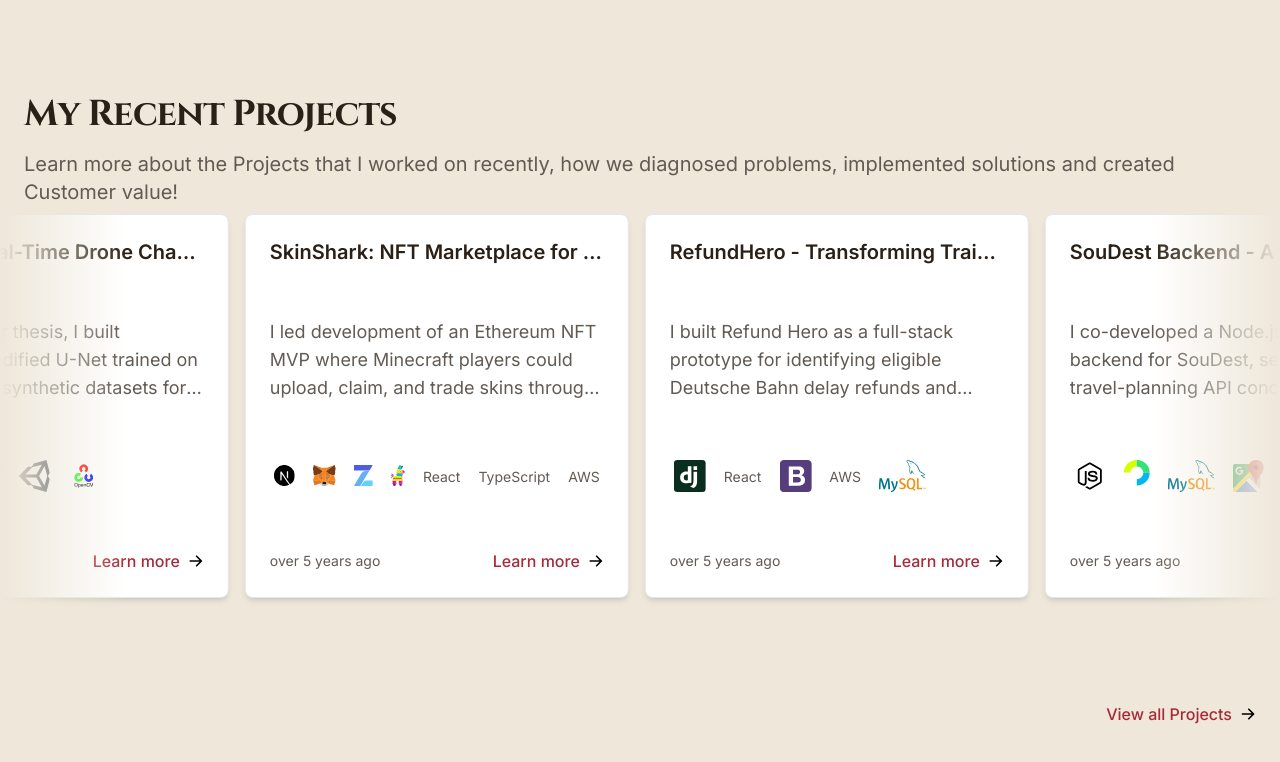
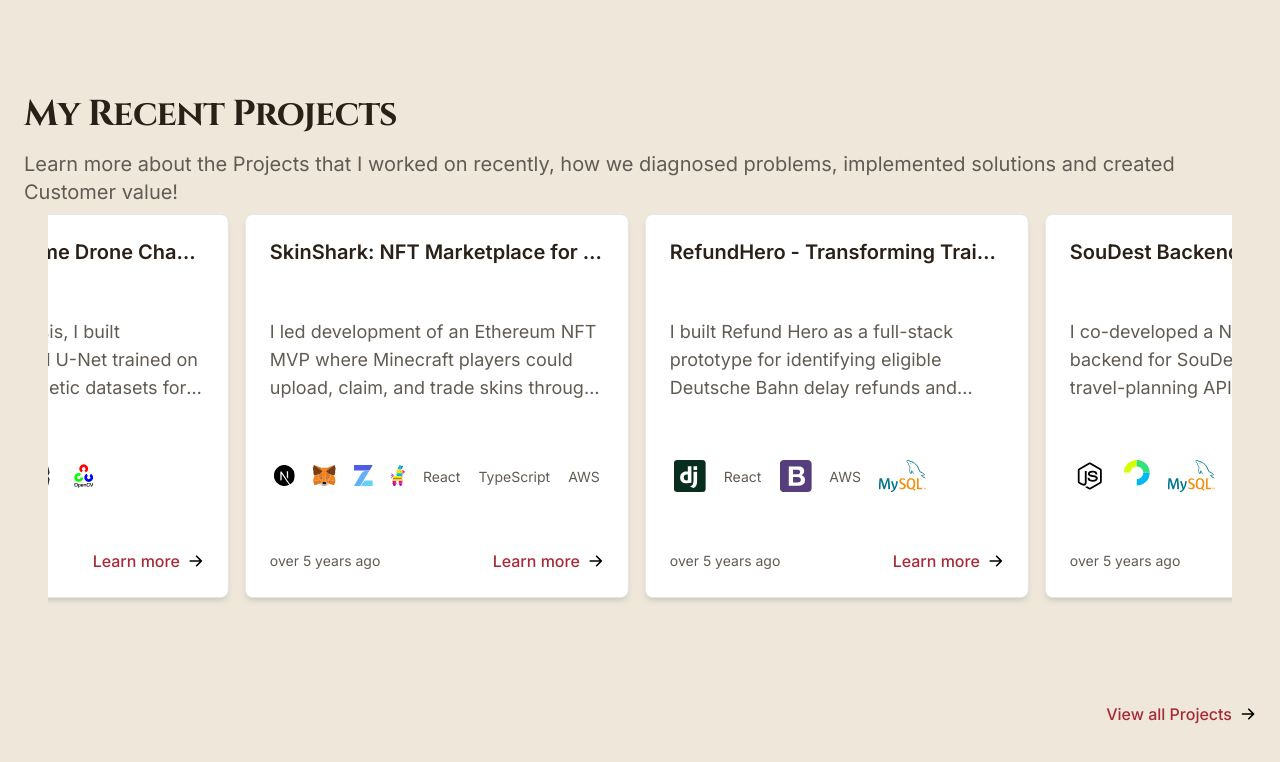
Before and after one commit to TomSeestern/TomSeestern.github.io, a Next.js app: page / in a window 1280 px wide. Shown: the part 628-1390 px from the top of the page. Built offline with nearby package versions, Linux system fonts and the light colour scheme.

Commit message:
fix: guard homepage marquee edges
Ultraworked with [Sisyphus](https://github.com/code-yeongyu/oh-my-openagent)

Co-authored-by: Sisyphus <clio-agent@sisyphuslabs.ai>

```diff
--- a/app/page.tsx
+++ b/app/page.tsx
@@ -102,10 +102,7 @@ export default function Web() {
             </p>
           </div>
         </div>
-        <div
-          data-testid="project-marquee"
-          className="relative flex overflow-hidden py-2 [mask-image:linear-gradient(to_right,transparent,black_10%,black_90%,transparent)]"
-        >
+        <div data-testid="project-marquee" className="relative flex overflow-hidden py-2">
           <div className="flex animate-marquee space-x-4 motion-reduce:animate-none">
             {getAllProjects().map((article) => (
               <div key={article.id} className="size-96">
@@ -135,6 +132,16 @@ export default function Web() {
               </div>
             ))}
           </div>
+          <div
+            aria-hidden="true"
+            data-testid="project-marquee-start-guard"
+            className="pointer-events-none absolute inset-y-0 left-0 z-10 w-12 bg-surface-muted dark:bg-surface-dark"
+          />
+          <div
+            aria-hidden="true"
+            data-testid="project-marquee-end-guard"
+            className="pointer-events-none absolute inset-y-0 right-0 z-10 w-12 bg-surface-muted dark:bg-surface-dark"
+          />
         </div>
         <div className="mx-auto flex max-w-screen-xl justify-end px-4 pt-8 sm:px-6 sm:pt-16 lg:pt-24">
           <a
```
Also changed, not shown: 1 other file (tests, documents, lock files or other folders).
